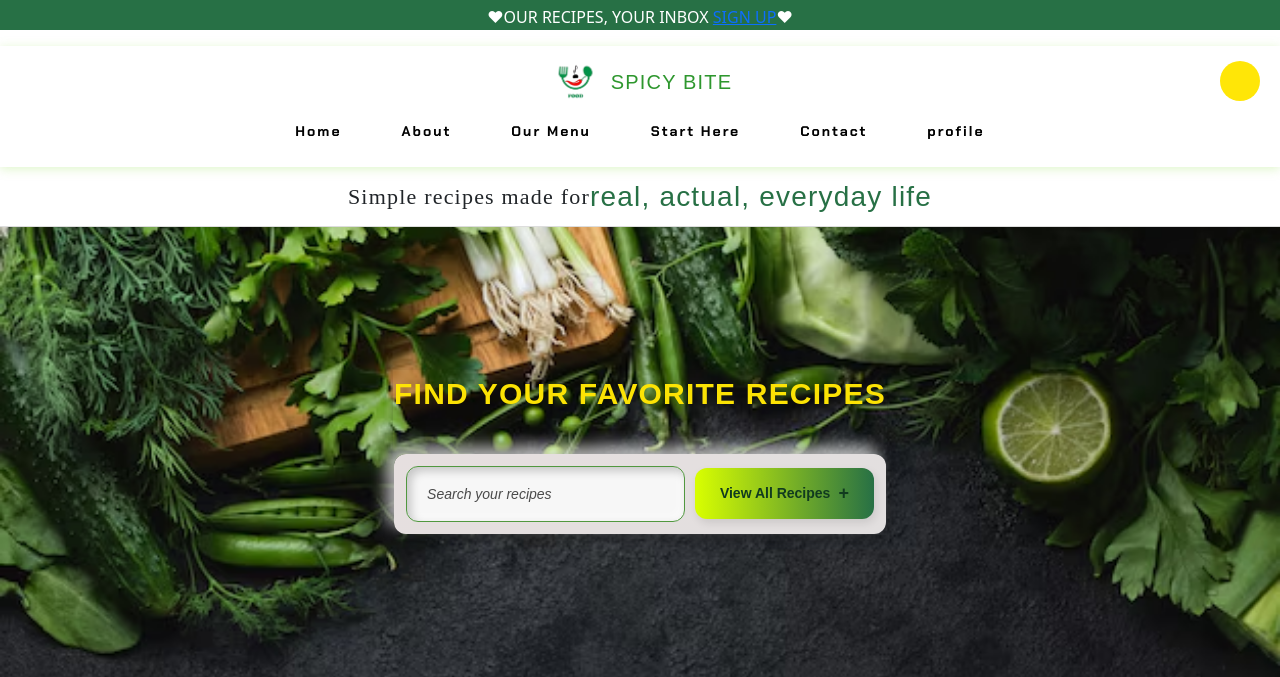
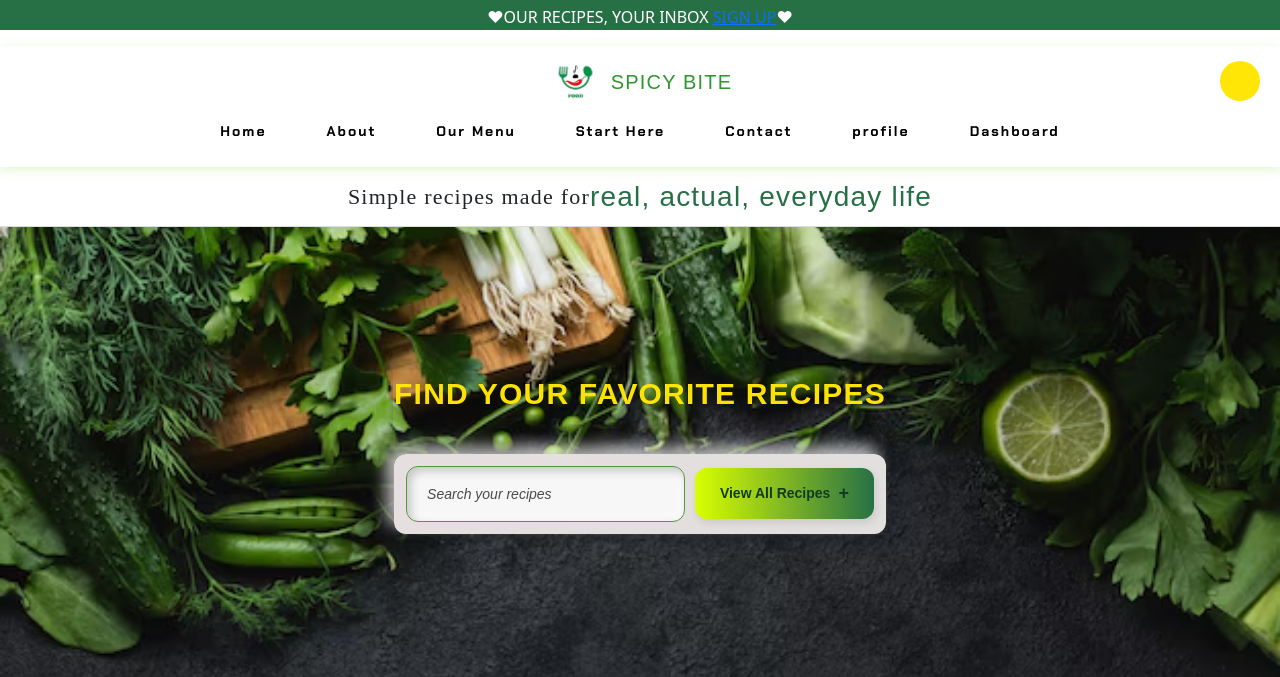
Before and after one commit to ramesha56/project, a plain HTML site: page index.html in a window 1280 px wide. Shown: the top 677 px of the page. Drawn offline with nearby package versions, Linux system fonts and the light colour scheme; no server answers; a web font is replaced by a local one.

Commit message:
Update index.html

```diff
--- a/index.html
+++ b/index.html
@@ -113,6 +113,8 @@
           <li><a href="./Website/starthere.html">Contact</a></li>
 
                     <li><a href="./Website/profile.html">profile</a></li>
+                    <li><a href="./Dashboard/index.html">Dashboard</a></li>
+
 
       </ul>
       <div class="hamburger" onclick="toggleMenu()">
```
